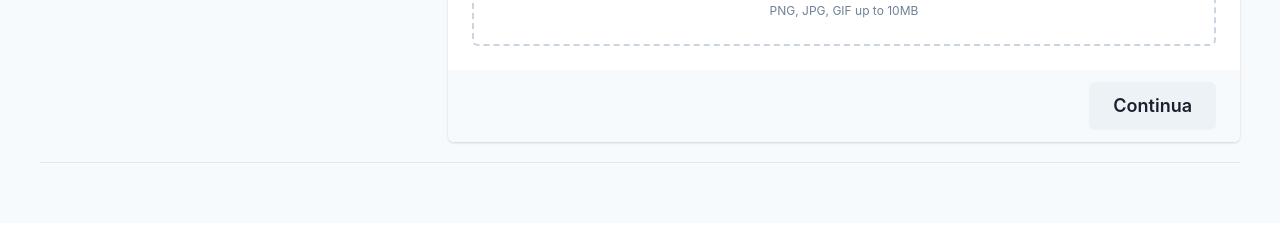
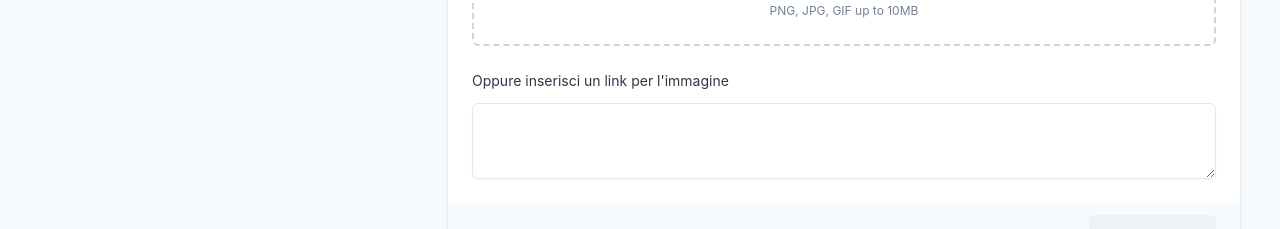
Before and after one commit to Marcozaa/vcoopendays, a React (Create React App) app: page /scuole/inserimentoEventi in a window 1280 px wide. Shown: the part 703-932 px from the top of the page. Built offline with nearby package versions, Linux system fonts and the light colour scheme; no server answers.

Commit message:
immagini workshop

```diff
--- a/src/components/FormInserimentoEventi.js
+++ b/src/components/FormInserimentoEventi.js
@@ -137,6 +137,7 @@ export default function FormInserimentoEventi() {
     var idPadiglione = document.getElementById("selPadiglione").value;
     var nomeWorkshop = document.getElementById("nome").value;
     var descrizione = document.getElementById("descrizione").value;
+    var linkImmagine = document.getElementById("linkImmagine").value
     var posti = document.getElementById("postiDisponibili").value;
     console.log("idPadiglione = " + idPadiglione + "\n" +"nomeWorkshop = " + nomeWorkshop + "\n" +"descrizione = " + descrizione + "\n" +"posti = " + posti );
 
@@ -154,6 +155,9 @@ export default function FormInserimentoEventi() {
         datiPadiglione[1] +
         '&posti=' +
         posti +
+        '&linkImmagine='+
+        linkImmagine
+        +
         ''
       )
       .then(res => {
@@ -415,6 +419,32 @@ export default function FormInserimentoEventi() {
                       </Stack>
                     </Flex>
                   </FormControl>
+                  <FormControl
+                      id="email"
+                      mt={1}
+                      value={input}
+                      onChange={handleInputChange}
+                    >
+                      <FormLabel
+                        fontSize="sm"
+
+                        fontWeight="md"
+                        color={useColorModeValue('gray.700', 'gray.50')}
+                      >
+                        Oppure inserisci un link per l'immagine
+                      </FormLabel>
+                      <Textarea
+                        mt={1}
+                        rows={3}
+                        shadow="sm"
+                        focusBorderColor="brand.400"
+                        fontSize={{ sm: 'sm' }}
+                        id="descrizione"
+                        id="linkImmagine"
+                      />
+
+                    </FormControl>
+
                 </Stack>
               </motion.div>
               <Box
--- a/src/components/WorkshopScuolaCard.js
+++ b/src/components/WorkshopScuolaCard.js
@@ -19,6 +19,7 @@ const WorkshopScuolaCard = ({nomeScuola, tags, descrizione,PostiDisponibili, Ora
   const [idUtenti, setidUtenti] = useState(null)
   const [utentiPartecipanti, setUtentiPartecipanti] = useState(null)
   var items = []
+  var items2 = []
   useEffect(() => {
     // Grab user id from email
     axios
@@ -42,6 +43,8 @@ const WorkshopScuolaCard = ({nomeScuola, tags, descrizione,PostiDisponibili, Ora
         );
         setidUtenti({ items: items });
 
+        console.log("flag")
+        console.log(utentiPartecipanti)
        getUtenti()
 
       })
@@ -57,10 +60,13 @@ const WorkshopScuolaCard = ({nomeScuola, tags, descrizione,PostiDisponibili, Ora
       .get('https://87.250.73.22/html/Zanchin/vcoopendays/getDatiUtenteFromId.php?id=' +
           idUtenti.items[i].id.ID_Visitatore)
        .then(res => {
-         for(var i = 0; i<  res.data.length; i++)
-        console.log( res.data[i])
-        setUtentiPartecipanti(res.data[i]);
-
+        console.log(res.data)
+          res.data.map(utente =>
+          items2.push({
+            utente: utente,
+          })
+        );
+        setUtentiPartecipanti({ items2: items2 });
       })
 
         }
```
Also changed, not shown: 1 other file (tests, documents, lock files or other folders).
